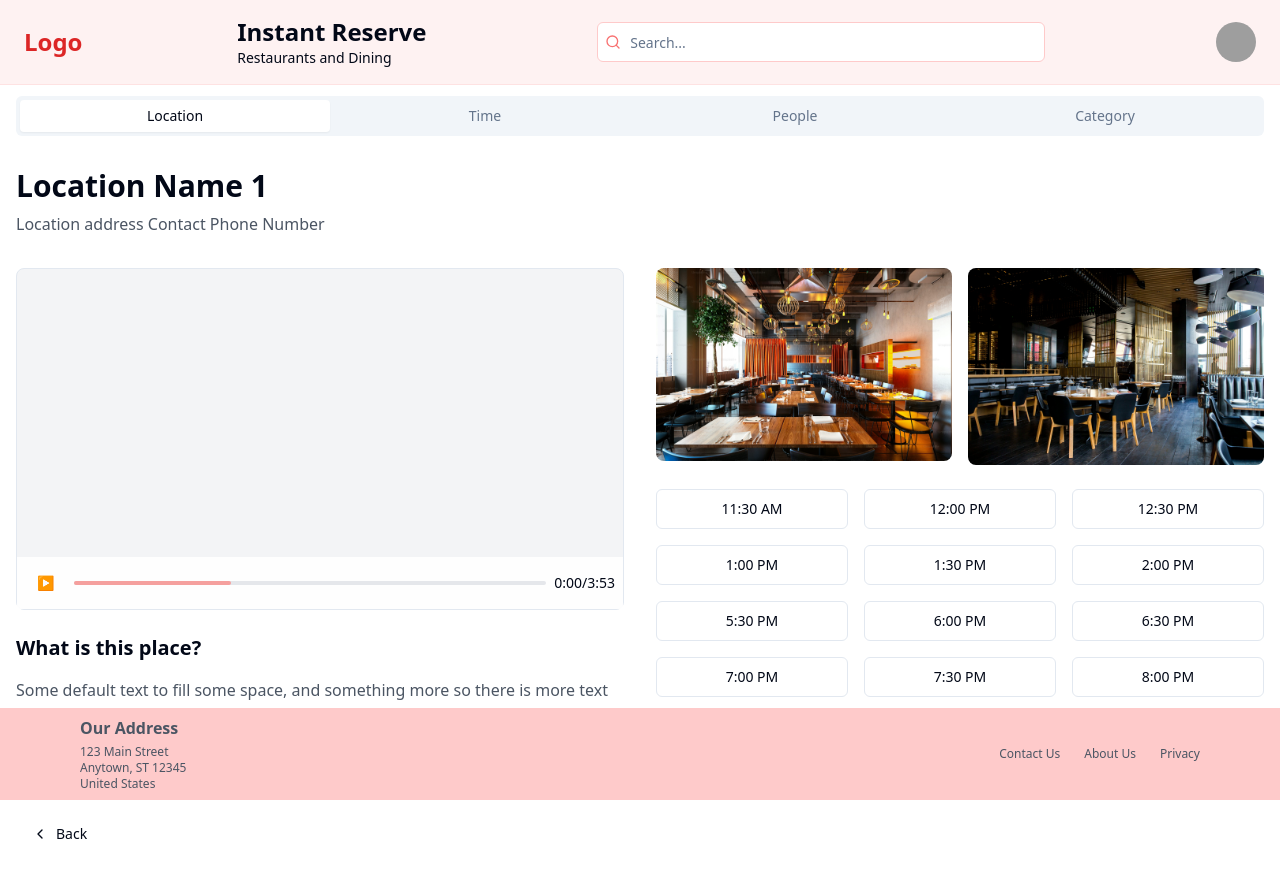
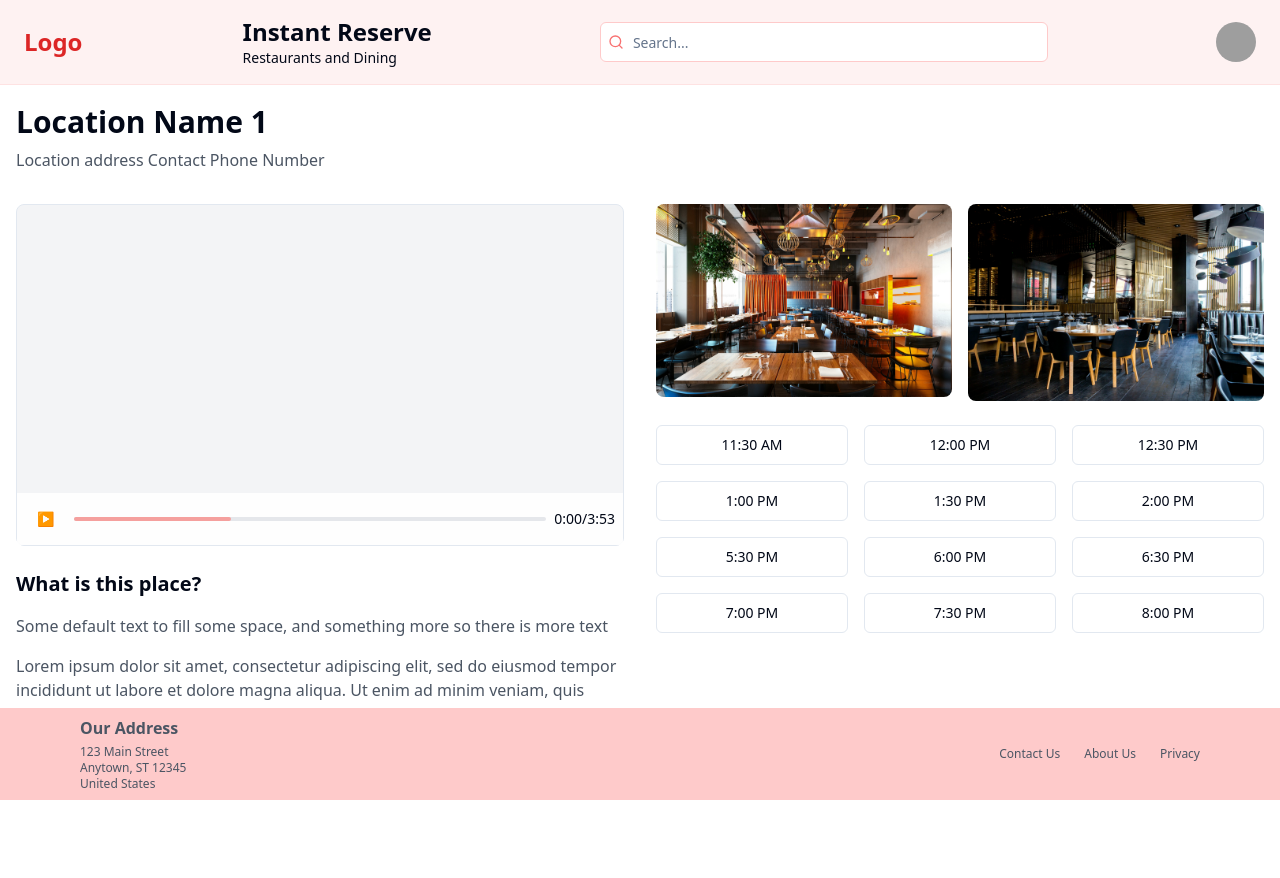
Before and after one commit to rmmiranda14/instantreservefrontendupdated, a Next.js app: page /restaurantinformation in a window 1280 px wide. Shown: the top 878 px of the page. Built offline with nearby package versions, Linux system fonts and the light colour scheme; grey boxes are pictures that could not be loaded.

Commit message:
Added a link to the home page by pressing on the logo on the top left and removed the category tabs in the restaurant information page

```diff
--- /dev/null
+++ b/src/app/support/page.tsx
@@ -0,0 +1,3 @@
+export default function SupportPage() {
+	return <div>SupportPage</div>;
+}
--- a/src/components/contactus.tsx
+++ b/src/components/contactus.tsx
@@ -7,6 +7,7 @@ import { Button } from "@/components/ui/button"
 import { Tabs, TabsList, TabsTrigger } from "@/components/ui/tabs"
 import { Textarea } from "@/components/ui/textarea"
 import { Label } from "@/components/ui/label"
+import Link from "next/link"
 
 export default function ContactUs() {
   const [formData, setFormData] = useState({
--- a/src/components/header.tsx
+++ b/src/components/header.tsx
@@ -1,14 +1,17 @@
 import { Input } from "@/components/ui/input"
 import { Avatar, AvatarFallback, AvatarImage } from "@/components/ui/avatar"
 import { Search, User } from 'lucide-react'
+import Link from "next/link"
 
 export function Header() {
   return (
     <header className="flex items-center justify-between px-6 py-4 bg-red-50 border-b border-red-100 fixed top-0 left-0 right-0">
+      <Link href="/" className="flex items-center hover:opacity-80">
         <div className="flex items-center">
           <span className="text-2xl font-bold text-red-600">Logo</span>
         </div>
-      <div>
+        </Link>
+        <div className="ml-2">
           <h1 className="text-2xl font-bold">Instant Reserve</h1>
           <p className="text-sm">Restaurants and Dining</p>
         </div>
--- a/src/components/restaurantinformation.tsx
+++ b/src/components/restaurantinformation.tsx
@@ -8,6 +8,7 @@ import { Tabs, TabsList, TabsTrigger } from "@/components/ui/tabs"
 import { useState } from 'react'
 import Image1 from "@/app/restaurantinformation/Image1.jpeg"
 import Image2 from "@/app/restaurantinformation/Image2.jpeg"
+import Link from "next/link"
 
 export function RestaurantInformation() {
   const [selectedTime, setSelectedTime] = useState<string | null>(null)
@@ -58,7 +59,7 @@ export function RestaurantInformation() {
       </header>
       */}
 
-      {/* Navigation */}
+      {/* Navigation
       <Tabs defaultValue="location" className="max-w-7xl mx-auto w-full px-4 mt-10">
         <TabsList className="w-full grid grid-cols-4">
           <TabsTrigger value="location">Location</TabsTrigger>
@@ -67,10 +68,11 @@ export function RestaurantInformation() {
           <TabsTrigger value="category">Category</TabsTrigger>
         </TabsList>
       </Tabs>
+      */}
 
       {/* Main Content */}
       <main className="flex-1 max-w-7xl mx-auto w-full px-4 py-8">
-        <div className="mb-8">
+        <div className="mb-8 mt-4">
           <h2 className="text-3xl font-bold mb-2">Location Name 1</h2>
           <p className="text-gray-600">Location address Contact Phone Number</p>
         </div>
```
Lines whose indentation alone changed are shown as unchanged.
